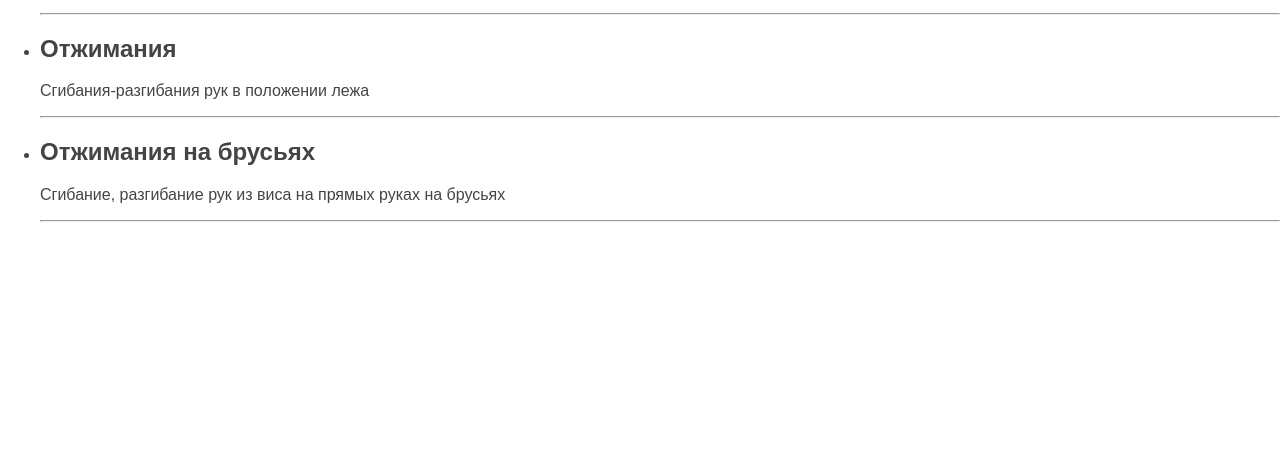
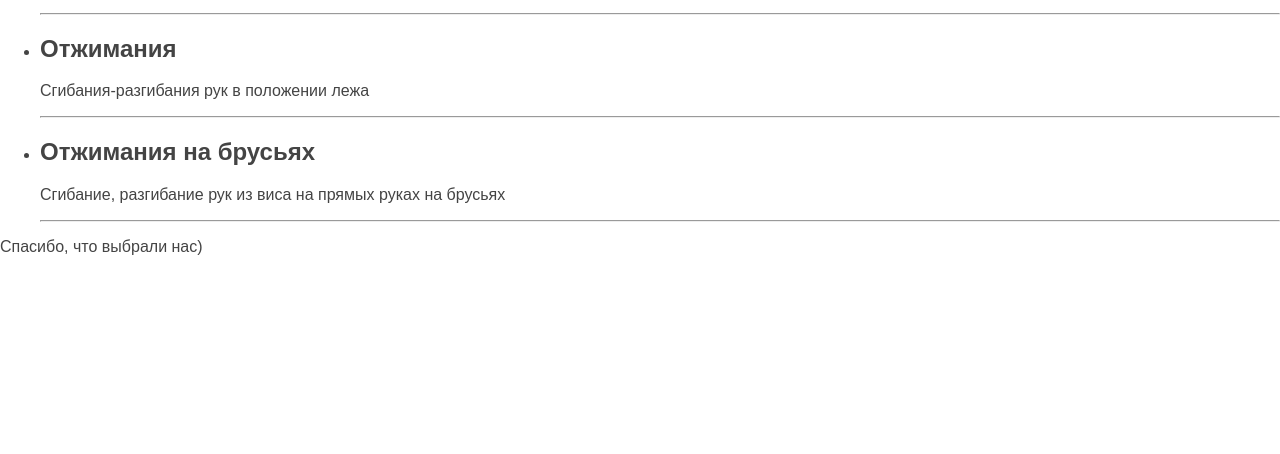
Before and after one commit to Lobashik/coursework, a Django app: page /exercises/ in a window 1280 px wide. Shown: the part 325-779 px from the top of the page. Run offline with Django 4.2, Linux system fonts and the light colour scheme; data comes from the database, SQL or seed files in the repository.

Commit message:
study_commit

```diff
--- a/Project/Doitagain/training/templates/training/exercises.html
+++ b/Project/Doitagain/training/templates/training/exercises.html
@@ -11,4 +11,5 @@
     </li>
     {% endfor %}
 </ul>
+<p>Спасибо, что выбрали нас)</p>
 {% endblock content %}
```
